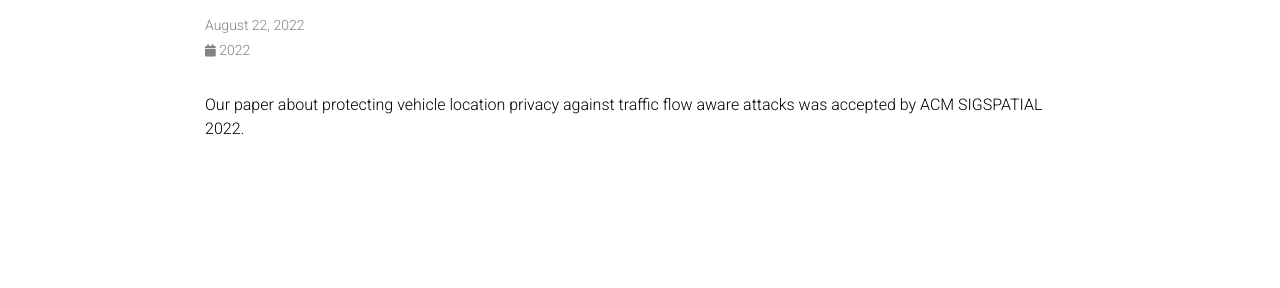
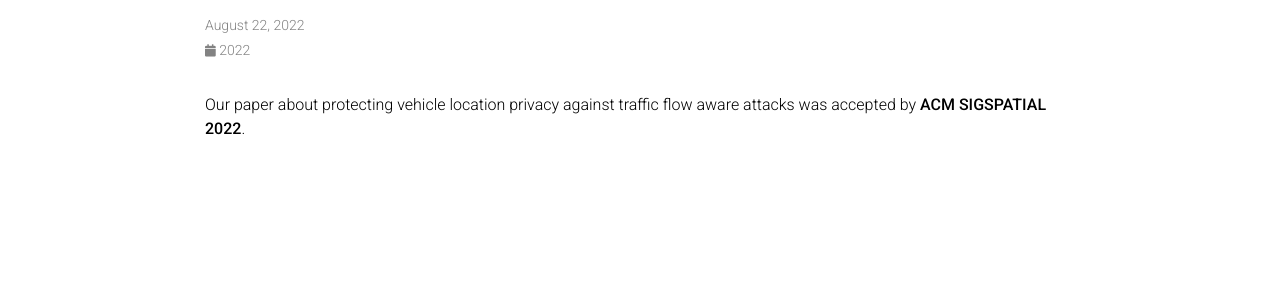
Before and after one commit to chenxiunt/chenxiunt.github.io, a Jekyll site: the page built from _news/announcement_202208.md, in a window 1280 px wide. Shown: the part 146-434 px from the top of the page. Built offline with Jekyll 4.4.1, drawn with Linux system fonts in a browser that asks for light colours; comment, search, counter and statistics services are not loaded; a style sheet for code colours, icons or effects is not loaded.

```diff
--- a/_news/announcement_202208.md
+++ b/_news/announcement_202208.md
@@ -4,4 +4,4 @@ date: 2022-08-22 15:59:00-0400
 inline: true
 ---
 
-Our paper about protecting vehicle location privacy against traffic flow aware attacks was accepted by ACM SIGSPATIAL 2022.
+Our paper about protecting vehicle location privacy against traffic flow aware attacks was accepted by **ACM SIGSPATIAL 2022**.
```
